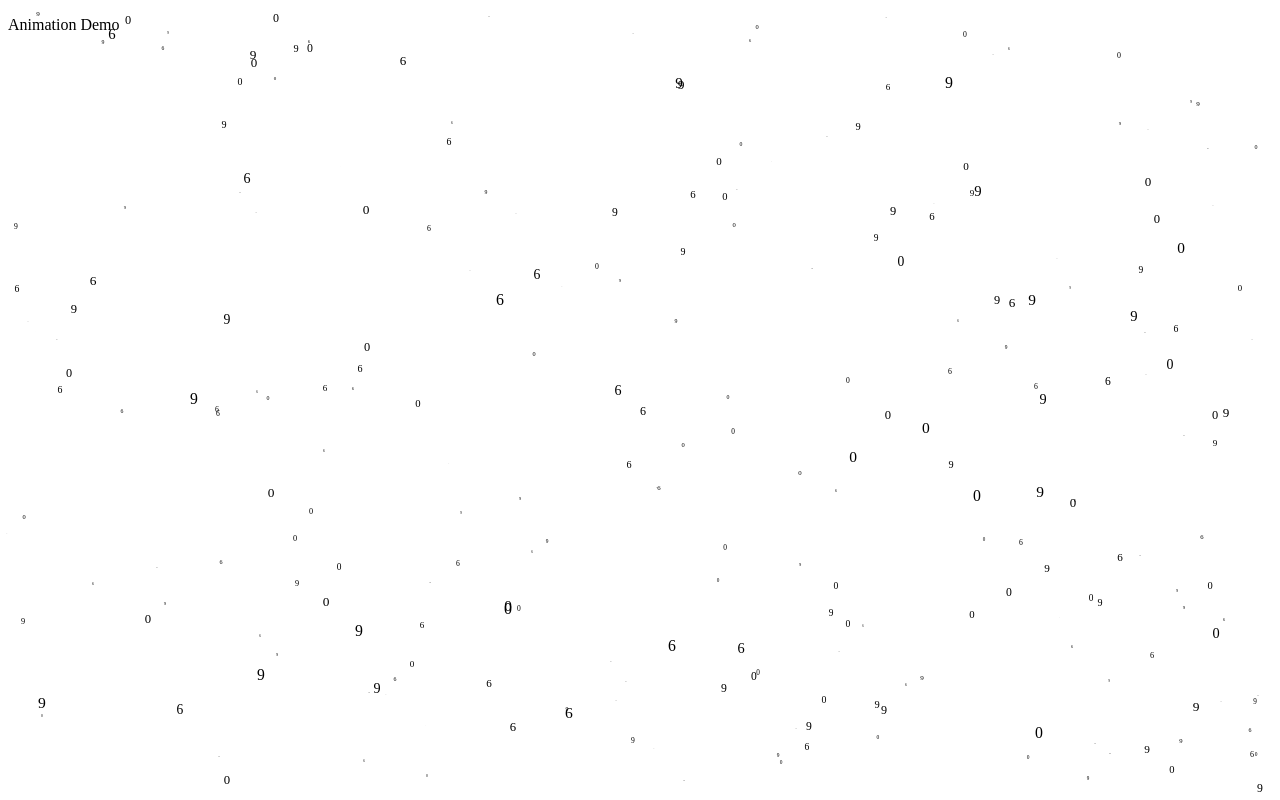
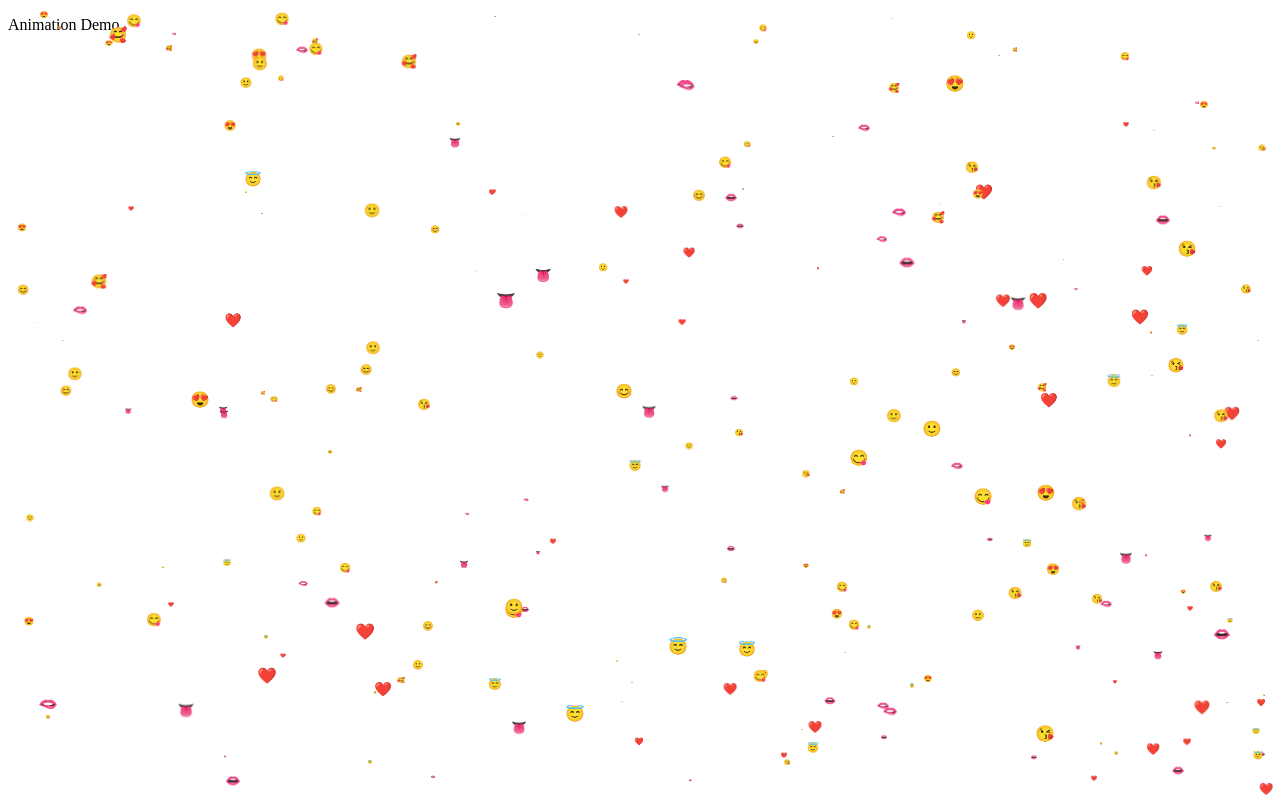
Before and after one commit to Mrbeyond/simp-js-anim, a plain HTML site: page index.html in a window 1280 px wide. Drawn offline with Linux system fonts and the light colour scheme.

Commit message:
Update use icons as words

```diff
--- a/index.html
+++ b/index.html
@@ -9,7 +9,7 @@
 <script>
 
 (function () {
-  let word = ['6', '0', '9'];
+  let word = ['🥰', '👄', '🫦', '👅','🙂' ,'❤️', '😊','😘','😍', '😇','😋','❤️'];
 
   const div =  document.getElementById("demo");
   let span = document.createElement('span')
```
